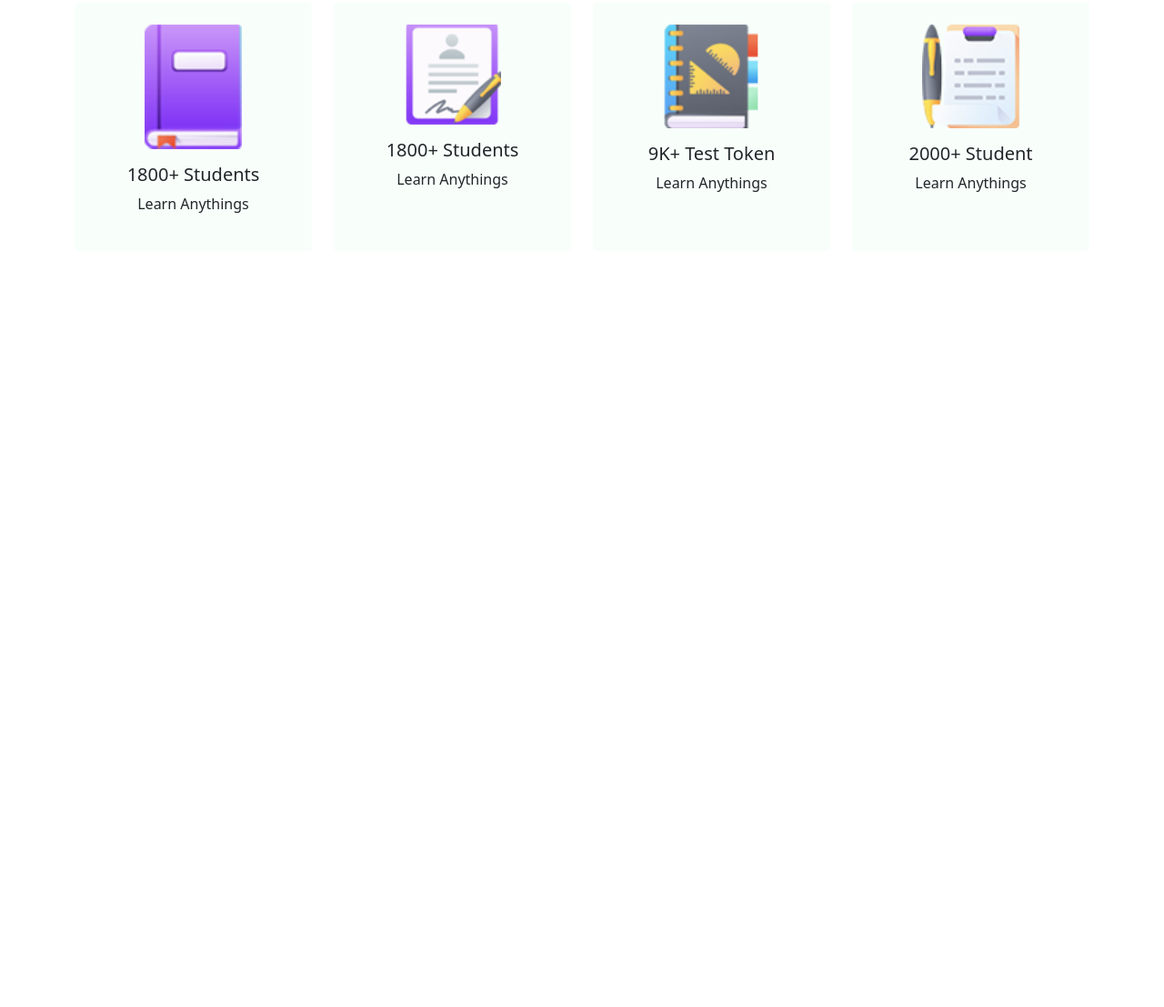
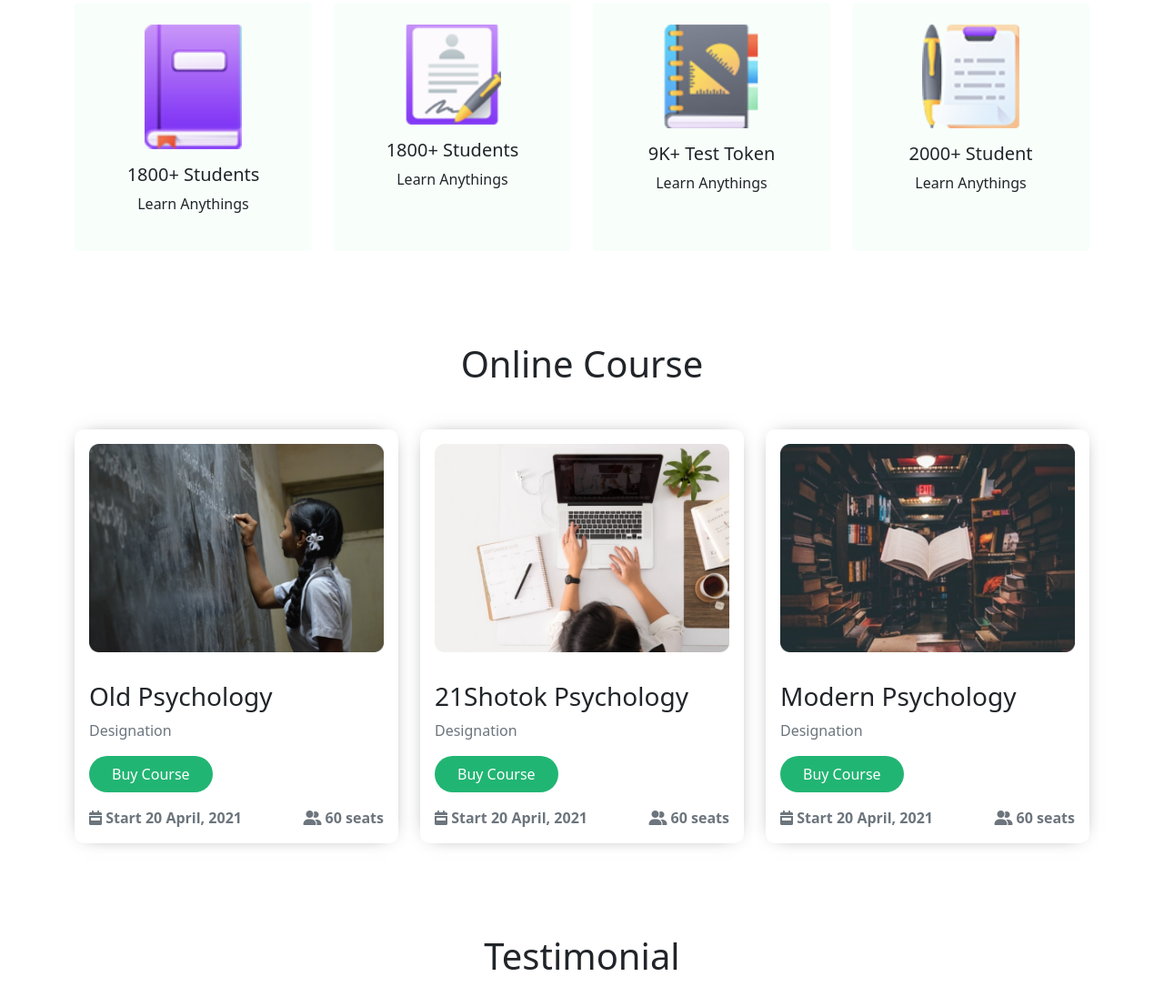
Before and after one commit to mobinhimu/E-School-Mobin, a plain HTML site: page index.html in a window 1280 px wide. Shown: the part 641-1748 px from the top of the page at 91% size. Before the commit the page ends 1017 px from the top, so only its background shows below. Drawn offline with nearby package versions, Linux system fonts and the light colour scheme.

Commit message:
Something Change

```diff
--- a/css/style.css
+++ b/css/style.css
@@ -32,12 +32,18 @@ ul li{
     text-align: center;
 }
 .card{
-   border: none!important;
+    border: none!important;
+}
+#id-hover{
    background-color: #F8FFFB!important;
    transition-duration: 0.5s;
    cursor: pointer;
 }
-.card:hover{
+#id-hover:hover{
     background-color: white!important;
     box-shadow: 0px 0px 25px -10px black;
 }
+#online-course-shadow{
+    border-radius: 10px;
+    box-shadow: 0px 0px 20px -12px!important;
+}
--- a/index.html
+++ b/index.html
@@ -9,11 +9,13 @@
     <link rel="stylesheet" href="css/medea.css">
    <link rel="stylesheet" href="css/bootstrap.min.css">
    <link rel="stylesheet" href="css/bootstrap.css">
+   <link rel="shortcut icon" href="images/ICON/Logo.png" type="image/x-icon">
    <script src="css/bootstrap.bundle.min.js"></script>
    <script src="css/bootstrap.min.js"></script>
-   <link rel="shortcut icon" href="images/ICON/Logo.png" type="image/x-icon">
+   <script src="https://kit.fontawesome.com/bdc960c546.js" crossorigin="anonymous"></script>
 </head>
 <body>
+  <!-- first section start -->
   <section class="container-fluid topbar-bg pb-5">
     <header class="container">
       <nav class="navbar navbar-expand-lg navbar-nav-scroll navbar-light bg-opacity-100">
@@ -62,12 +64,13 @@
       </div>
     </div>
   </section>
-
+<!-- first section end -->
+<!-- second section start -->
   <section class="container-fluid">
     <div class="container">
       <div class="row row-cols-2 row-cols-sm-2 row-cols-md-4 row-cols-lg-4 row-cols-xl-4 g-4 justify-content-around">
         <div class="col">
-          <div class="card h-100 align-items-center p-4">
+          <div class="card h-100 align-items-center p-4" id="id-hover">
             <img src="images/ICON/book.png" class="card-img-top w-50" alt="...">
             <div class="card-body">
               <h5 class="card-title">1800+ Students</h5>
@@ -76,7 +79,7 @@
           </div>
         </div>
         <div class="col">
-          <div class="card h-100 align-items-center p-4">
+          <div class="card h-100 align-items-center p-4" id="id-hover">
             <img src="images/ICON/Student.png" class="card-img-top w-50" alt="...">
             <div class="card-body">
               <h5 class="card-title">1800+ Students</h5>
@@ -85,7 +88,7 @@
           </div>
         </div>
         <div class="col">
-          <div class="card h-100 align-items-center p-4">
+          <div class="card h-100 align-items-center p-4" id="id-hover">
             <img src="images/ICON/Students.png" class="card-img-top w-50" alt="...">
             <div class="card-body">
               <h5 class="card-title">9K+ Test Token</h5>
@@ -94,7 +97,7 @@
           </div>
         </div>
         <div class="col">
-          <div class="card h-100 align-items-center p-4">
+          <div class="card h-100 align-items-center p-4" id="id-hover">
             <img src="images/ICON/Test.png" class="card-img-top w-50" alt="...">
             <div class="card-body">
               <h5 class="card-title">2000+ Student</h5>
@@ -105,5 +108,83 @@
       </div>
     </div>
   </section>
+<!-- second section end -->
+<!-- third section start -->
+<section class="container-fluid">
+  <div class="container">
+    <h1 class="text-center mb-5">Online Course</h1>
+    <div class="row row-cols-1 row-cols-md-3 g-4">
+      <div class="col" >
+        <div class="card h-100" id="online-course-shadow">
+          <img src="images/Photos/Morder pyschology.png" class="card-img-top p-3" alt="...">
+          <div class="card-body">
+            <h3 class="card-title text-start">Old Psychology</h3>
+            <p class="text-secondary text-start" style="font-weight: 500;">Designation</p>
+            <div class="d-flex">
+              <button class="sign-in ">Buy Course</button>
+            </div>
+            <div class="d-flex mt-3 justify-content-between">
+              <b class="text-secondary">
+                <i class="fas fa-calendar-week"></i>  Start 20 April, 2021
+              </b>
+              <b class="text-secondary">
+                <i class="fas fa-user-friends"></i>  60 seats
+              </b>
+            </div>
+          </div>
+        </div>
+      </div>
+      <div class="col">
+        <div class="card h-100" id="online-course-shadow">
+          <img src="images/Photos/Morder pychons.png" class="card-img-top p-3" alt="...">
+          <div class="card-body">
+            <h3 class="card-title text-start">21Shotok Psychology</h3>
+            <p class="text-secondary text-start" style="font-weight: 500;">Designation</p>
+            <div class="d-flex">
+              <button class="sign-in ">Buy Course</button>
+            </div>
+            <div class="d-flex mt-3 justify-content-between">
+              <b class="text-secondary">
+                <i class="fas fa-calendar-week"></i>  Start 20 April, 2021
+              </b>
+              <b class="text-secondary">
+                <i class="fas fa-user-friends"></i>  60 seats
+              </b>
+            </div>
+          </div>
+        </div>
+      </div>
+      <div class="col">
+        <div class="card h-100" id="online-course-shadow">
+          <img src="images/Photos/Morder psyc.png" class="card-img-top p-3" alt="...">
+          <div class="card-body">
+            <h3 class="card-title text-start">Modern Psychology</h3>
+            <p class="text-secondary text-start" style="font-weight: 500;">Designation</p>
+            <div class="d-flex">
+              <button class="sign-in ">Buy Course</button>
+            </div>
+            <div class="d-flex mt-3 justify-content-between">
+              <b class="text-secondary">
+                <i class="fas fa-calendar-week"></i>  Start 20 April, 2021
+              </b>
+              <b class="text-secondary">
+                <i class="fas fa-user-friends"></i>  60 seats
+              </b>
+            </div>
+          </div>
+        </div>
+      </div>
+    </div>
+  </div>
+</section>
+<!-- third section end -->
+<!-- fourth section start -->
+<section class="container-fluid">
+  <div class="container">
+    <h1 class="text-center">Testimonial</h1>
+
+  </div>
+</section>
+<!-- fourth section end -->
 </body>
 </html>
```
